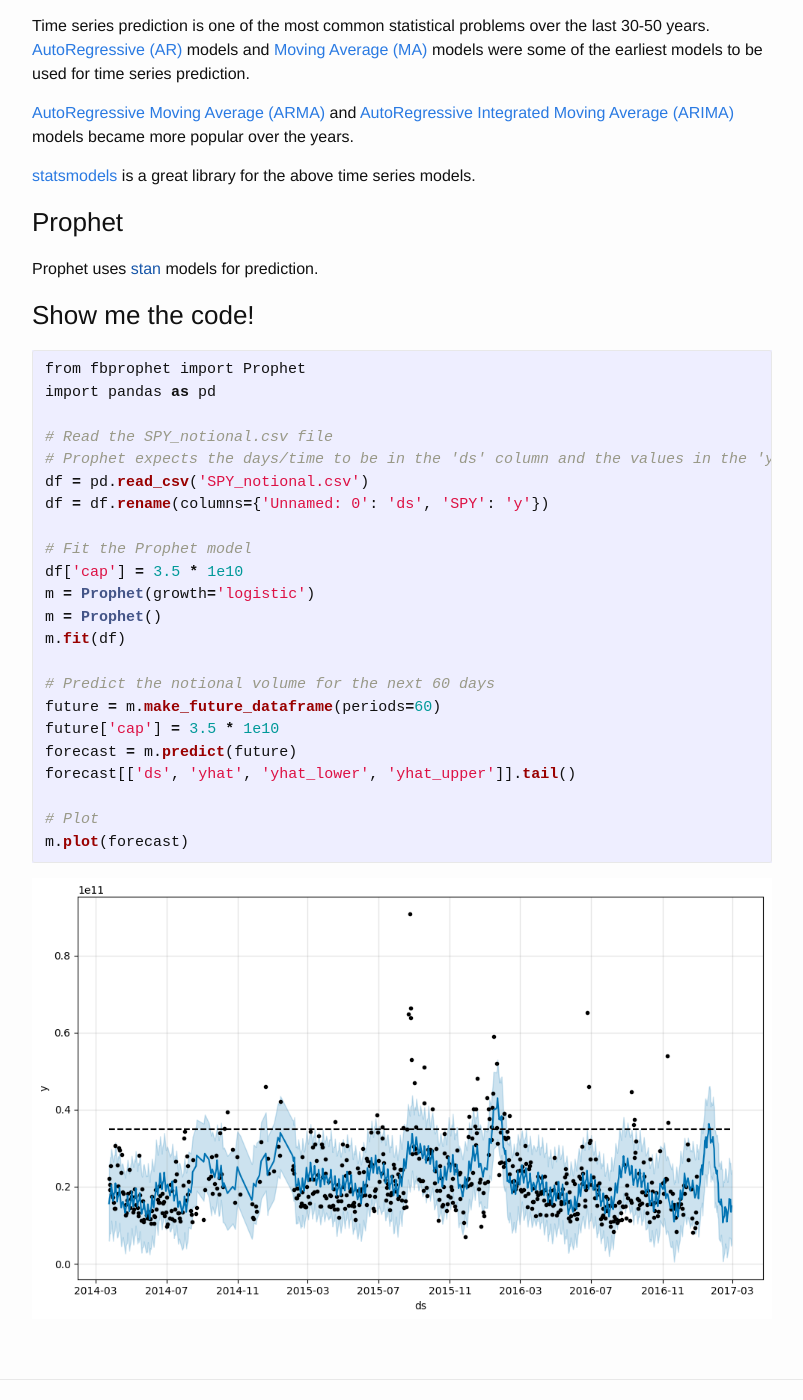
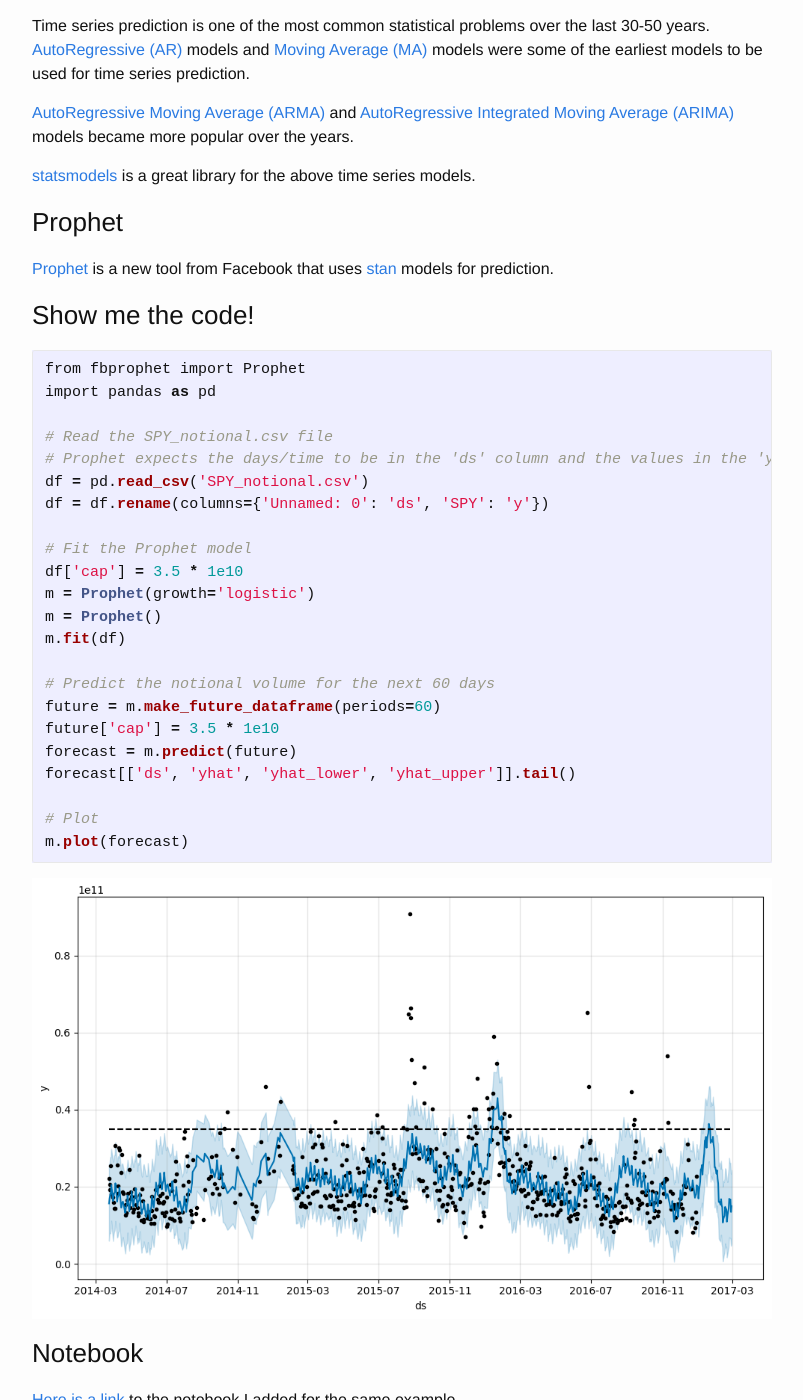
Before and after one commit to hardikp/hardikp.github.io, a Jekyll site: the page built from _posts/2017-02-26-fbprofphet.md, in a window 1280 px wide and 1400 px high, scrolled down 240 px. Shown: the whole window, without its empty margins (238-1041 px from the left). Built offline with Jekyll 4.4.1, drawn with Linux system fonts in a browser that asks for light colours; some of the changed text lies outside the part shown.

Commit message:
Notebook link

````diff
--- a/_posts/2017-02-26-fbprofphet.md
+++ b/_posts/2017-02-26-fbprofphet.md
@@ -16,7 +16,7 @@
 [statsmodels](http://www.statsmodels.org/stable/tsa.html) is a great library for the above time series models.
 
 ### Prophet
-Prophet uses [stan]() models for prediction.
+[Prophet](https://github.com/facebookincubator/prophet) is a new tool from Facebook that uses [stan](http://mc-stan.org/) models for prediction.
 
 ### Show me the code!
 ```python
@@ -45,3 +45,6 @@
 ```
 
 <img src="/assets/prophet.png">
+
+### Notebook
+[Here is a link](https://github.com/hardikp/notebooks/blob/master/fbprophet.ipynb) to the notebook I added for the same example.
````
